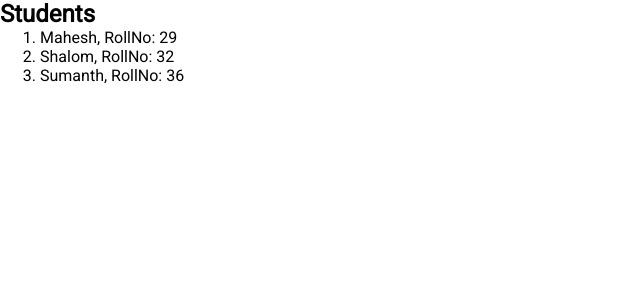
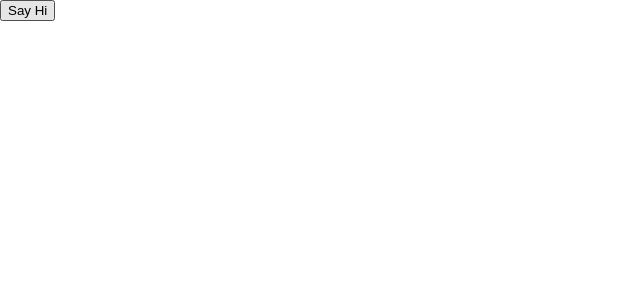
Before and after one commit to BanriSh777/learning-react, a React (Create React App) app: page / in a window 1280 px wide. Shown: the top 300 px of the page, without its empty margins (0-640 px from the left). Built offline with nearby package versions, Linux system fonts and the light colour scheme.

Commit message:
responding to basic event

```diff
--- a/src/App.js
+++ b/src/App.js
@@ -10,9 +10,16 @@ var isLoggedIn = true;
 function Main() {
   return (
     <main>
-      <StudentData view={1} />
+      <SayHiButton name="Shalom" number={4222224} />
     </main>
   );
+}
+
+function SayHiButton(props) {
+  function sayHi() {
+    alert('Hi ' + props.name + ', your number ' + props.number);
+  }
+  return <button onClick={sayHi}>Say Hi</button>;
 }
 
 const data = [
```
